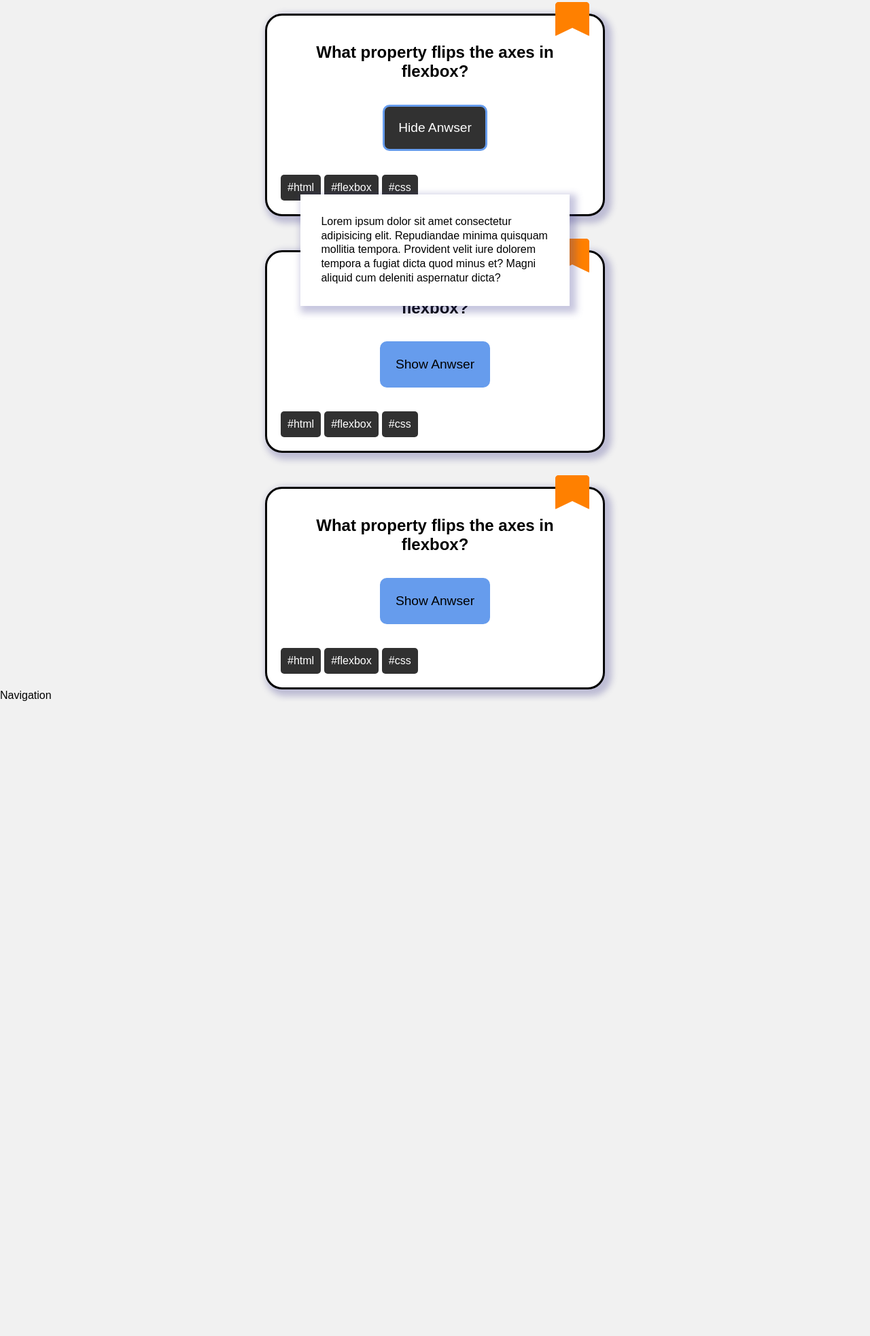
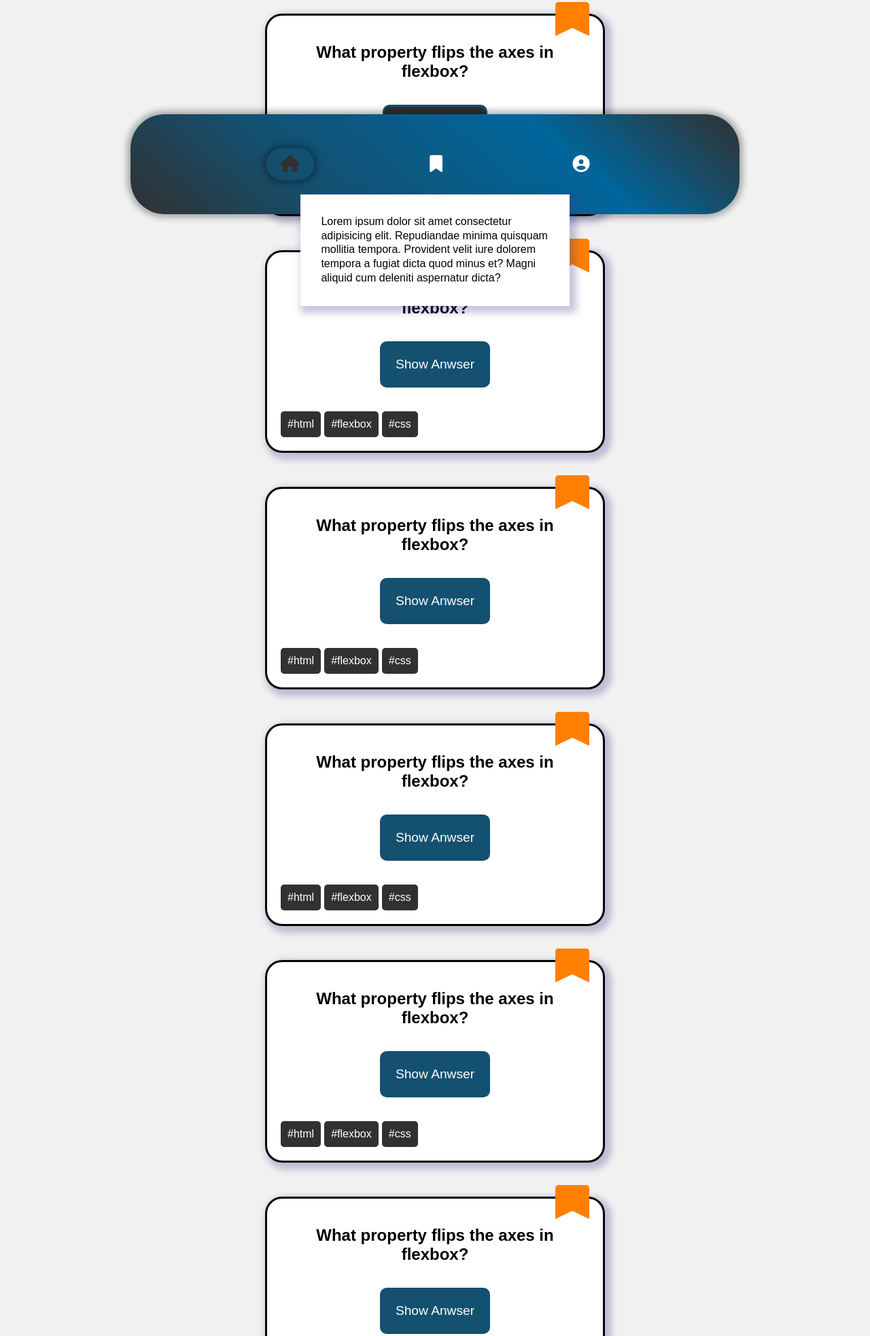
Before and after one commit to nikokreissl/quiz-app, a plain HTML site: page index.html in a window 1280 px wide. Shown: the part 475-2440 px from the top of the page at 68% size. Before the commit the page ends 1507 px from the top, so only its background shows below. Drawn offline with Linux system fonts and the light colour scheme.

Commit message:
Add footer, profile.html and bookmark.html

```diff
--- a/index.html
+++ b/index.html
@@ -5,6 +5,10 @@
     <meta http-equiv="X-UA-Compatible" content="IE=edge" />
     <meta name="viewport" content="width=device-width, initial-scale=1.0" />
     <link rel="stylesheet" type="text/css" href="/styles.css" />
+    <script
+      src="https://kit.fontawesome.com/dde8d757b1.js"
+      crossorigin="anonymous"
+    ></script>
     <title>Niko's Quiz-App</title>
   </head>
   <body>
@@ -86,8 +90,73 @@
         </ul>
         <div class="bookmark-icon"></div>
       </section>
+
+      <section class="question-card">
+        <h3 class="question">What property flips the axes in flexbox?</h3>
+        <button class="show-answer">Show Anwser</button>
+        <p class="answer">
+          Lorem ipsum dolor sit amet consectetur adipisicing elit. Repudiandae
+          minima quisquam mollitia tempora. Provident velit iure dolorem tempora
+          a fugiat dicta quod minus et? Magni aliquid cum deleniti aspernatur
+          dicta?
+        </p>
+        <ul class="question-tag-list">
+          <li>html</li>
+          <li>flexbox</li>
+          <li>css</li>
+        </ul>
+        <div class="bookmark-icon"></div>
+      </section>
+
+      <section class="question-card">
+        <h3 class="question">What property flips the axes in flexbox?</h3>
+        <button class="show-answer">Show Anwser</button>
+        <p class="answer">
+          Lorem ipsum dolor sit amet consectetur adipisicing elit. Repudiandae
+          minima quisquam mollitia tempora. Provident velit iure dolorem tempora
+          a fugiat dicta quod minus et? Magni aliquid cum deleniti aspernatur
+          dicta?
+        </p>
+        <ul class="question-tag-list">
+          <li>html</li>
+          <li>flexbox</li>
+          <li>css</li>
+        </ul>
+        <div class="bookmark-icon"></div>
+      </section>
+
+      <section class="question-card">
+        <h3 class="question">What property flips the axes in flexbox?</h3>
+        <button class="show-answer">Show Anwser</button>
+        <p class="answer">
+          Lorem ipsum dolor sit amet consectetur adipisicing elit. Repudiandae
+          minima quisquam mollitia tempora. Provident velit iure dolorem tempora
+          a fugiat dicta quod minus et? Magni aliquid cum deleniti aspernatur
+          dicta?
+        </p>
+        <ul class="question-tag-list">
+          <li>html</li>
+          <li>flexbox</li>
+          <li>css</li>
+        </ul>
+        <div class="bookmark-icon"></div>
+      </section>
     </main>
 
-    <nav>Navigation</nav>
+    <nav>
+      <ul class="nav-items">
+        <li>
+          <a href="/index.html"
+            ><i class="fa-solid fa-house current-page"></i
+          ></a>
+        </li>
+        <li>
+          <a href="/bookmark.html"><i class="fa-solid fa-bookmark"></i></a>
+        </li>
+        <li>
+          <a href="/profile.html"><i class="fa-solid fa-circle-user"></i></a>
+        </li>
+      </ul>
+    </nav>
   </body>
 </html>
--- a/styles.css
+++ b/styles.css
@@ -9,12 +9,21 @@ body {
   background-color: rgb(241, 241, 241);
 }
 
+a {
+  color: white;
+}
+
+a:hover {
+  color: rgb(49, 49, 49);
+}
+
 /* Header */
 
 .main-headline {
+  color: white;
   width: 100%;
   text-align: center;
-  background-color: rgb(102, 156, 237);
+  background-color: rgba(20, 80, 112, 1);
   padding: 30px;
   box-shadow: 0 0 10px 5px rgba(0, 0, 0, 0.3);
 }
@@ -25,6 +34,7 @@ main {
   width: 70%;
   margin: auto;
   margin-top: 50px;
+  margin-bottom: 50px;
 
   display: flex;
   justify-content: space-around;
@@ -77,24 +87,25 @@ main {
 /* Button */
 
 .show-answer {
+  color: white;
   padding: 20px;
   font-size: larger;
   margin-bottom: 25px;
   margin-top: 25px;
   border-radius: 10px;
-  border: 3px solid rgb(102, 156, 237);
-  background-color: rgb(102, 156, 237);
+  border: 3px solid rgba(20, 80, 112, 1);
+  background-color: rgba(20, 80, 112, 1);
 }
 
 .show-answer:hover,
 .answer-shown .show-answer {
   background-color: rgb(49, 49, 49);
-  color: white;
   cursor: pointer;
 }
 
 .answer-shown .show-answer:hover {
-  color: rgb(102, 156, 237);
+  /* color: rgba(20, 80, 112, 1); */
+  background-color: rgba(0, 102, 156, 1);
 }
 
 /* Card - Answer opened */
@@ -142,3 +153,47 @@ main {
   top: -20px;
   right: 20px;
 }
+
+/* Navigation */
+
+nav {
+  position: sticky;
+  bottom: 10px;
+
+  padding: 50px;
+  width: 70%;
+  margin: auto;
+  background: rgb(49, 49, 49);
+  background: linear-gradient(
+    41deg,
+    rgba(49, 49, 49, 1) 0%,
+    rgba(20, 80, 112, 1) 30%,
+    rgba(0, 102, 156, 1) 70%,
+    rgba(49, 49, 49, 1) 100%
+  );
+  border-radius: 50px;
+  box-shadow: 0 0 10px 5px rgba(0, 0, 0, 0.3);
+}
+
+.nav-items {
+  list-style: none;
+  display: flex;
+  justify-content: space-evenly;
+}
+
+.nav-items li i {
+  border: 1px solid transparent;
+  font-size: 25px;
+  padding: 10px 20px;
+  border-radius: 50px;
+}
+
+.nav-items li i:hover {
+  border: 1px solid white;
+  color: white;
+}
+
+.nav-items li .current-page {
+  box-shadow: 0 0 10px 5px rgba(0, 0, 0, 0.3);
+  color: rgba(49, 49, 49, 1);
+}
```
Also changed, not shown: bookmark.html (added), profile.html (added).
